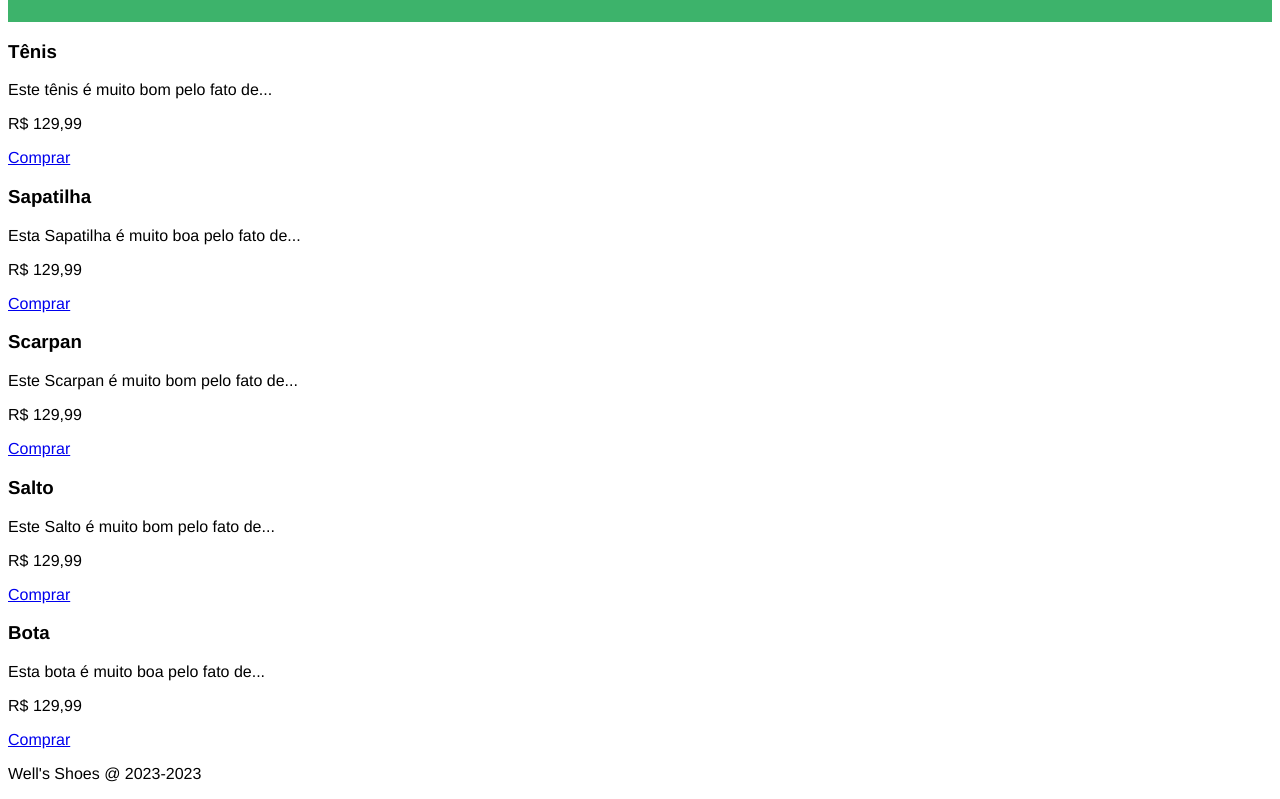
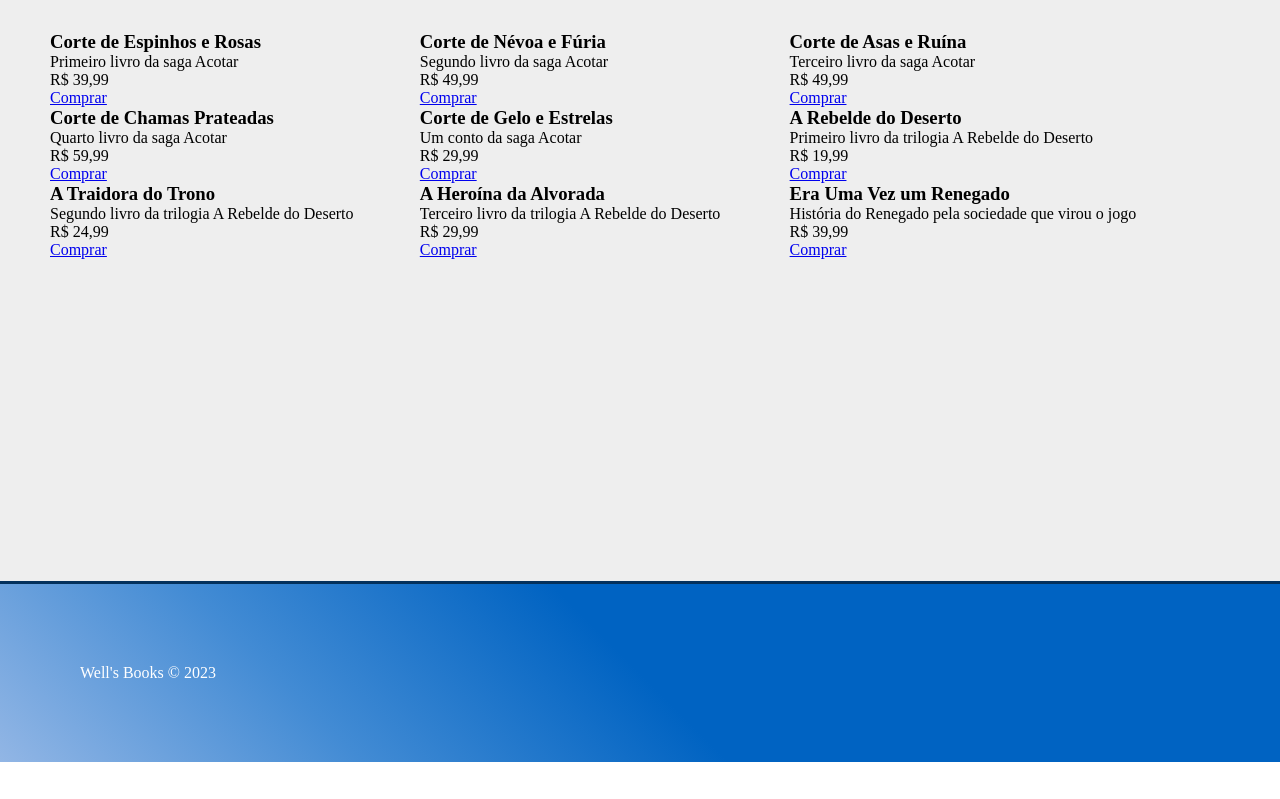
Before and after one commit to jesussalvaeliberta2023/Aula-Css, a plain HTML site: page index.html in a window 1280 px wide. Shown: the part 96-895 px from the top of the page. After the commit the page ends 858 px from the top, so only its background shows below. Drawn offline with Linux system fonts and the light colour scheme.

Commit message:
Alteração 2023

```diff
--- a/index.html
+++ b/index.html
@@ -1,71 +1,128 @@
 <!DOCTYPE html>
 <html lang="pt-br">
+
 <head>
 	<meta charset="UTF-8">
 	<meta http-equiv="X-UA-Compatible" content="IE=edge">
 	<meta name="viewport" content="width=device-width, initial-scale=1.0">
 	<link rel="stylesheet" href="style.css">
-	<title>Well's Shoes</title>
+	<title>Well's Books</title>
 </head>
+
 <body>
 	<!-- Cabeçalho -->
 	<header>
-		<h1>Well's Shoes</h1>
+		<h1>Well's Books</h1>
 	</header>
 	<!-- Grid de Produtos -->
 	<main class="container">
 		<section class="products-container">
 			<div class="card">
 				<div class="product-image" id="img-1">
-					<h3>Tênis</h3>
-					<p>Este tênis é muito bom pelo fato de...</p>
+					<h3>Corte de Espinhos e Rosas</h3>
+					<p>Primeiro livro da saga Acotar</p>
 					<p>
 						R$
-						<span class="bold">129,99</span>
-					</p>
-					<a href="#" class="btn">Comprar</a>
-				</div>
-				<div class="product-image" id="img-1">
-					<h3>Sapatilha</h3>
-					<p>Esta Sapatilha é muito boa pelo fato de...</p>
-					<p>
-						R$
-						<span class="bold">129,99</span>
-					</p>
-					<a href="#" class="btn">Comprar</a>
-				</div>
-				<div class="product-image" id="img-1">
-					<h3>Scarpan</h3>
-					<p>Este Scarpan é muito bom pelo fato de...</p>
-					<p>
-						R$
-						<span class="bold">129,99</span>
-					</p>
-					<a href="#" class="btn">Comprar</a>
-				</div>
-				<div class="product-image" id="img-1">
-					<h3>Salto</h3>
-					<p>Este Salto é muito bom pelo fato de...</p>
-					<p>
-						R$
-						<span class="bold">129,99</span>
-					</p>
-					<a href="#" class="btn">Comprar</a>
-				</div>
-				<div class="product-image" id="img-1">
-					<h3>Bota</h3>
-					<p>Esta bota é muito boa pelo fato de...</p>
-					<p>
-						R$
-						<span class="bold">129,99</span>
+						<span class="bold">39,99</span>
 					</p>
 					<a href="#" class="btn">Comprar</a>
 				</div>
 			</div>
+			<div class="card">
+				<div class="product-image" id="img-1">
+					<h3>Corte de Névoa e Fúria</h3>
+					<p>Segundo livro da saga Acotar</p>
+					<p>
+						R$
+						<span class="bold">49,99</span>
+					</p>
+					<a href="#" class="btn">Comprar</a>
+				</div>
+			</div>
+			<div class="card">
+				<div class="product-image" id="img-1">
+					<h3>Corte de Asas e Ruína</h3>
+					<p>Terceiro livro da saga Acotar</p>
+					<p>
+						R$
+						<span class="bold">49,99</span>
+					</p>
+					<a href="#" class="btn">Comprar</a>
+				</div>
+			</div>
+			<div class="card">
+				<div class="product-image" id="img-1">
+					<h3>Corte de Chamas Prateadas</h3>
+					<p>Quarto livro da saga Acotar</p>
+					<p>
+						R$
+						<span class="bold">59,99</span>
+					</p>
+					<a href="#" class="btn">Comprar</a>
+				</div>
+			</div>
+			<div class="card">
+				<div class="product-image" id="img-1">
+					<h3>Corte de Gelo e Estrelas</h3>
+					<p>Um conto da saga Acotar</p>
+					<p>
+						R$
+						<span class="bold">29,99</span>
+					</p>
+					<a href="#" class="btn">Comprar</a>
+				</div>
+			</div>
+			<div class="card">
+				<div class="product-image" id="img-1">
+					<h3>A Rebelde do Deserto</h3>
+					<p>Primeiro livro da trilogia A Rebelde do Deserto</p>
+					<p>
+						R$
+						<span class="bold">19,99</span>
+					</p>
+					<a href="#" class="btn">Comprar</a>
+				</div>
+			</div>
+			<div class="card">
+				<div class="product-image" id="img-1">
+					<h3>A Traidora do Trono</h3>
+					<p>Segundo livro da trilogia A Rebelde do Deserto</p>
+					<p>
+						R$
+						<span class="bold">24,99</span>
+					</p>
+					<a href="#" class="btn">Comprar</a>
+				</div>
+			</div>
+			<div class="card">
+				<div class="product-image" id="img-1">
+					<h3>A Heroína da Alvorada</h3>
+					<p>Terceiro livro da trilogia A Rebelde do Deserto</p>
+					<p>
+						R$
+						<span class="bold">29,99</span>
+					</p>
+					<a href="#" class="btn">Comprar</a>
+				</div>
+			</div>
+			<div class="card">
+				<div class="product-image" id="img-1">
+					<h3>Era Uma Vez um Renegado</h3>
+					<p>História do Renegado pela sociedade que virou o jogo</p>
+					<p>
+						R$
+						<span class="bold">39,99</span>
+					</p>
+					<a href="#" class="btn">Comprar</a>
+				</div>
+			</div>
+
 		</section>
+	</main>
 	<!-- Rodapé -->
 	<footer>
-		<p>Well's Shoes @ 2023-2023</p>
+		<p>Well's Books © 2023</p>
 	</footer>
 </body>
+
 </html>
--- a/style.css
+++ b/style.css
@@ -1,10 +1,34 @@
-*{padding: 0;margin 0;box-sizing: border-box; font-family:
-Helvetica;}
+* {
+	padding: 0;
+	margin: 0;
+	box-sizing: border-box;
+	font-family:Alegreya Sans Sc;
+}
 
 /*Cabeçalho*/
 header {
-	background-color: #3db36b;
-	color: #fff;
+	background-image: linear-gradient(225deg, #92b6e5 0, #428bd4 50%, #0063c2 75%, #0063c2 100%);
+	color: #ffffff;
 	padding: 15px;
 	text-align: center;
+	border-bottom: 10px solid #04315c;
 }
+
+/*Grid de produtos*/
+.container {
+	background-color: #eeeeee;
+	min-height: 75vh;
+	padding: 50px;
+}
+
+footer {
+	background-image: linear-gradient(225deg, #0063c2 0, #0063c2 50%, #428bd4 75%, #92b6e5 100%);
+	color: #ffffff;
+	border-top: 3px solid #04315c;
+	padding: 80px;
+}
+
+.card {
+	width: 31%;
+	display: inline-block;
+}
```
